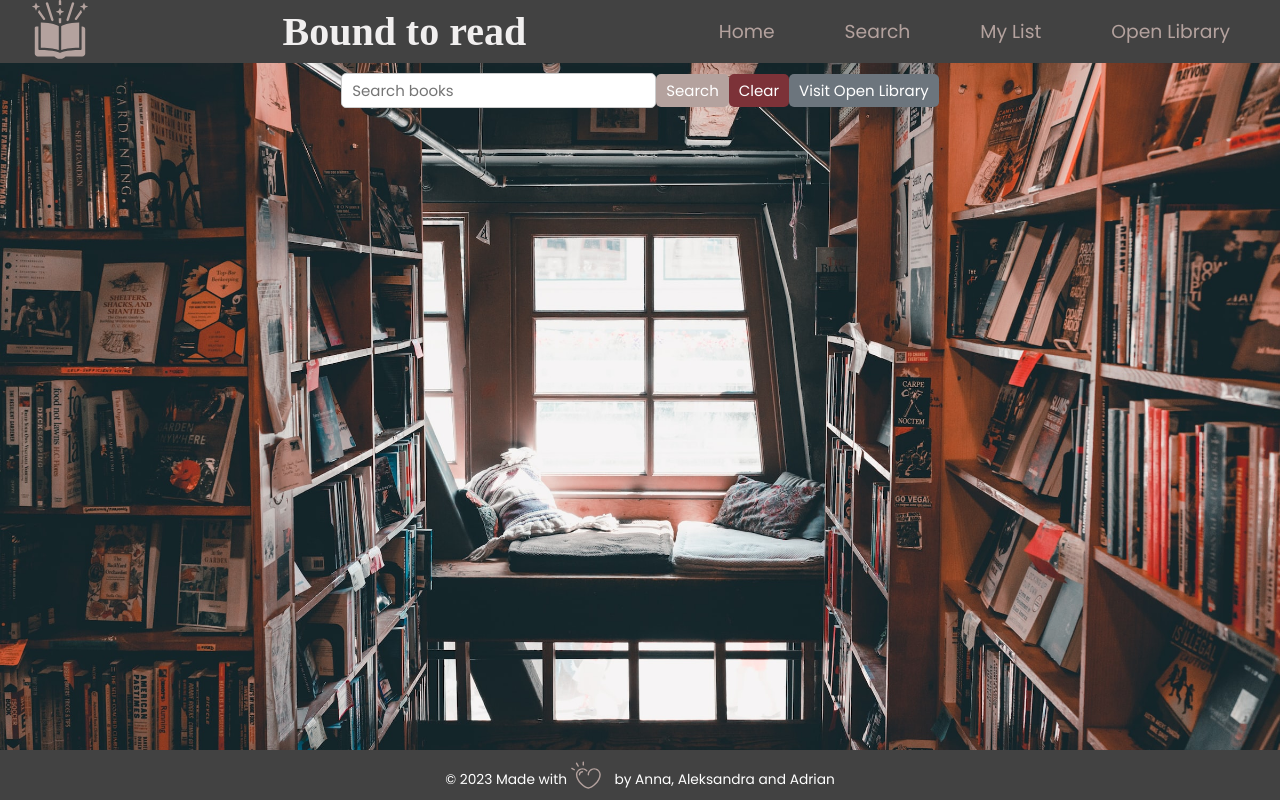
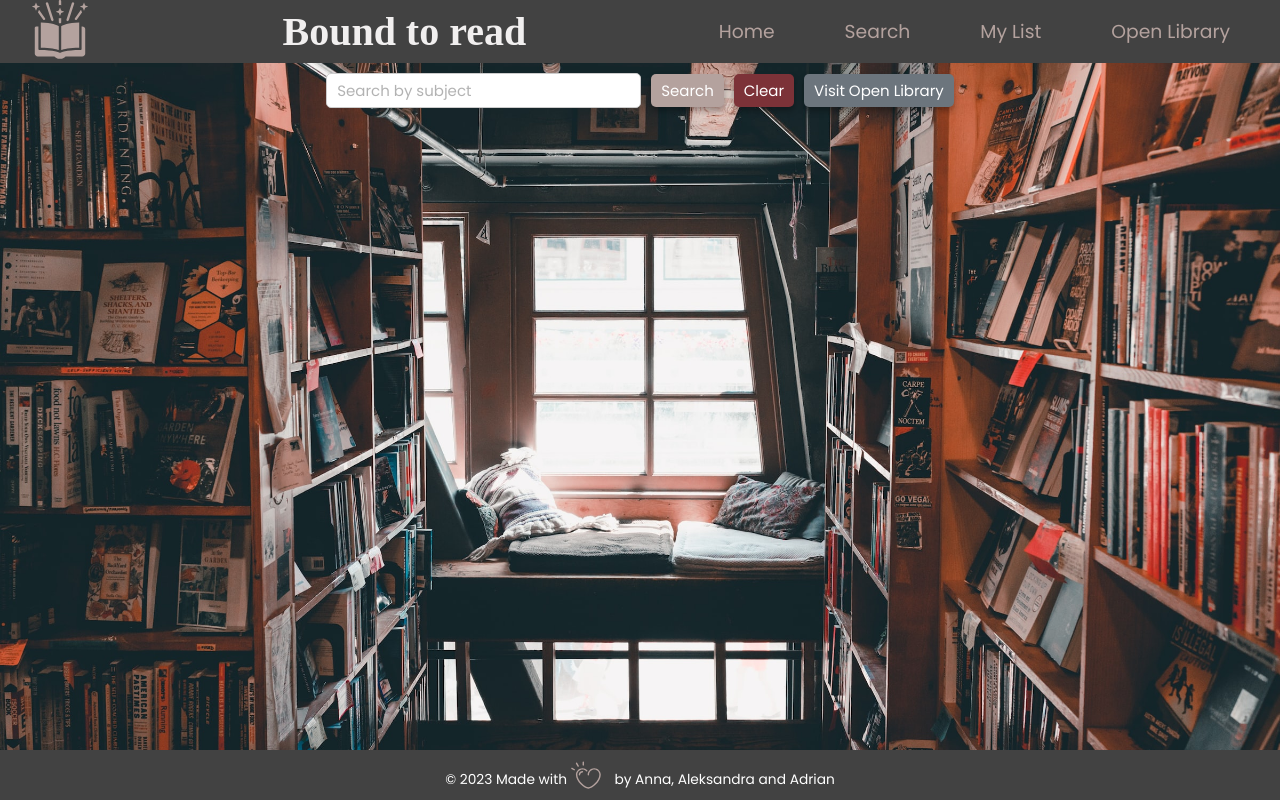
Before and after one commit to mrsannanoga/bound-to-read, a React (Create React App) app: page /research in a window 1280 px wide. Built offline with nearby package versions, Linux system fonts and the light colour scheme; a web font is replaced by a local one.

Commit message:
add button transition and hover effect to all buttons

```diff
--- a/src/Components/BookCard.js
+++ b/src/Components/BookCard.js
@@ -65,7 +65,7 @@ const SaveButton = styled.button`
   &:active {
     box-shadow: 0 2px 4px rgba(0, 0, 0, 0.08); // Decrease the box-shadow when the button is active (pressed)
     transform: translateY(
-      1px
+      2px
     ); // Add a slight downward movement to simulate a button press
   }
 `;
--- a/src/Components/RandomQuote/Quote.css
+++ b/src/Components/RandomQuote/Quote.css
@@ -7,7 +7,6 @@
   margin-left: 4rem;
   width: 30rem;
   height: 20rem;
-
 }
 
 .title {
@@ -19,7 +18,7 @@
 .title h5 {
   font-size: 2.5rem;
   font-weight: 700;
-    color: #B4A29E;
+  color: #b4a29e;
 }
 
 .mainContent {
@@ -44,7 +43,7 @@
   color: #424242;
   text-align: center;
   margin-top: 20px;
-    font-size: large
+  font-size: large;
 }
 
 .mainContent .buttonArea .btn {
@@ -63,14 +62,17 @@
   border: none;
   outline: none;
   padding: 12px 15px;
+  transition: all 0.2s ease;
+  box-shadow: 0 4px 6px rgba(0, 0, 0, 0.3);
 }
 
 .getQuotebtn:active {
-    background-color: orange;
+  box-shadow: 0 2px 4px rgba(0, 0, 0, 0.08);
+  transform: translateY(2px);
 }
 
 .getQuotebtn:hover {
-    box-shadow: 0 0 31px rgba(0, 0, 0, 0.48);
+  box-shadow: 0 6px 8px rgba(0, 0, 0, 0.6);
 }
 
 .copyQuotebtn {
@@ -82,29 +84,29 @@
 }
 
 .copyQuotebtn:hover {
-    background-color: gray;
+  background-color: #b4a29e;
   color: white;
   border-radius: 5px;
   cursor: pointer;
   border: none;
   outline: none;
   padding: none;
-    box-shadow: 0 0 31px rgba(0, 0, 0, 0.48);
+  box-shadow: 0 0 31px rgba(0, 0, 0, 0.3);
   padding-left: 12px;
   padding-right: 12px;
-    -o-transition: .5s;
-    -ms-transition: .5s;
-    -moz-transition: .5s;
-    -webkit-transition: .5s;
-    transition: .5s;
+  -o-transition: 0.5s;
+  -ms-transition: 0.5s;
+  -moz-transition: 0.5s;
+  -webkit-transition: 0.5s;
+  transition: 0.5s;
 }
 
 i {
   font-size: xx-large;
-    color: #8E5C4C;
+  color: #8e5c4c;
 }
 
-.copyStatus{
+.copyStatus {
   display: flex;
   justify-content: center;
   font-size: small;
--- a/src/Pages/Research.js
+++ b/src/Pages/Research.js
@@ -22,6 +22,9 @@ const FormControl = styled.input`
   border: 1px solid #ccc;
   border-radius: 5px;
   font-size: 1.5rem;
+  &::placeholder {
+    color: rgba(0, 0, 0, 0.3);
+  }
 `;
 
 const ClearButton = styled(Button)`
@@ -32,6 +35,19 @@ const ClearButton = styled(Button)`
   border-radius: 5px;
   border: none;
   cursor: pointer;
+  box-shadow: 0 4px 6px rgba(0, 0, 0, 0.3); // Add a box-shadow for the drop shadow effect
+  transition: all 0.2s ease; // Add a transition for a smooth effect
+
+  &:hover {
+    box-shadow: 0 6px 8px rgba(0, 0, 0, 0.6); // Increase the box-shadow when hovering
+  }
+
+  &:active {
+    box-shadow: 0 2px 4px rgba(0, 0, 0, 0.08); // Decrease the box-shadow when the button is active (pressed)
+    transform: translateY(
+      1px
+    ); // Add a slight downward movement to simulate a button press
+  }
 `;
 
 const SearchButton = styled(Button)`
@@ -39,18 +55,46 @@ const SearchButton = styled(Button)`
   color: white;
   font-size: 1.5rem;
   padding: 0.5rem 1rem;
+  margin: 0 1rem;
   border-radius: 5px;
   border: none;
   cursor: pointer;
+  box-shadow: 0 4px 6px rgba(0, 0, 0, 0.3); // Add a box-shadow for the drop shadow effect
+  transition: all 0.2s ease; // Add a transition for a smooth effect
+
+  &:hover {
+    box-shadow: 0 6px 8px rgba(0, 0, 0, 0.6); // Increase the box-shadow when hovering
+  }
+
+  &:active {
+    box-shadow: 0 2px 4px rgba(0, 0, 0, 0.08); // Decrease the box-shadow when the button is active (pressed)
+    transform: translateY(
+      1px
+    ); // Add a slight downward movement to simulate a button press
+  }
 `;
 const BrowseButton = styled(Button)`
   background-color: #6c757d;
   color: white;
   font-size: 1.5rem;
   padding: 0.5rem 1rem;
+  margin-left:1rem;
   border-radius: 5px;
   border: none;
   cursor: pointer;
+  box-shadow: 0 4px 6px rgba(0, 0, 0, 0.3); // Add a box-shadow for the drop shadow effect
+  transition: all 0.2s ease; // Add a transition for a smooth effect
+
+  &:hover {
+    box-shadow: 0 6px 8px rgba(0, 0, 0, 0.6); // Increase the box-shadow when hovering
+  }
+
+  &:active {
+    box-shadow: 0 2px 4px rgba(0, 0, 0, 0.08); // Decrease the box-shadow when the button is active (pressed)
+    transform: translateY(
+      1px
+    ); // Add a slight downward movement to simulate a button press
+  }
 
   /* Add the target="_blank" attribute */
   a {
@@ -164,7 +208,7 @@ const Research = () => {
       <InputGroup>
         <FormControl
           type="text"
-          placeholder="Search books"
+          placeholder="Search by subject"
           value={query}
           onChange={(e) => setQuery(e.target.value)}
           onKeyDown={(e) => {
--- a/src/Pages/Search.js
+++ b/src/Pages/Search.js
@@ -38,9 +38,23 @@ const SearchButton = styled.button`
   color: white;
   font-size: 1.5rem;
   padding: 0.5rem 1rem;
+  margin: 0 1rem;
   border-radius: 5px;
   border: none;
   cursor: pointer;
+  box-shadow: 0 4px 6px rgba(0, 0, 0, 0.3); // Add a box-shadow for the drop shadow effect
+  transition: all 0.2s ease; // Add a transition for a smooth effect
+
+  &:hover {
+    box-shadow: 0 6px 8px rgba(0, 0, 0, 0.6); // Increase the box-shadow when hovering
+  }
+
+  &:active {
+    box-shadow: 0 2px 4px rgba(0, 0, 0, 0.08); // Decrease the box-shadow when the button is active (pressed)
+    transform: translateY(
+      1px
+    ); // Add a slight downward movement to simulate a button press
+  }
 `;
 
 const ClearSearchButton = styled.button`
@@ -51,6 +65,19 @@ const ClearSearchButton = styled.button`
   border-radius: 5px;
   border: none;
   cursor: pointer;
+  box-shadow: 0 4px 6px rgba(0, 0, 0, 0.3); // Add a box-shadow for the drop shadow effect
+  transition: all 0.2s ease; // Add a transition for a smooth effect
+
+  &:hover {
+    box-shadow: 0 6px 8px rgba(0, 0, 0, 0.6); // Increase the box-shadow when hovering
+  }
+
+  &:active {
+    box-shadow: 0 2px 4px rgba(0, 0, 0, 0.08); // Decrease the box-shadow when the button is active (pressed)
+    transform: translateY(
+      1px
+    ); // Add a slight downward movement to simulate a button press
+  }
 `;
 
 const ResultsContainer = styled.div`
```
Lines whose indentation alone changed are shown as unchanged.
